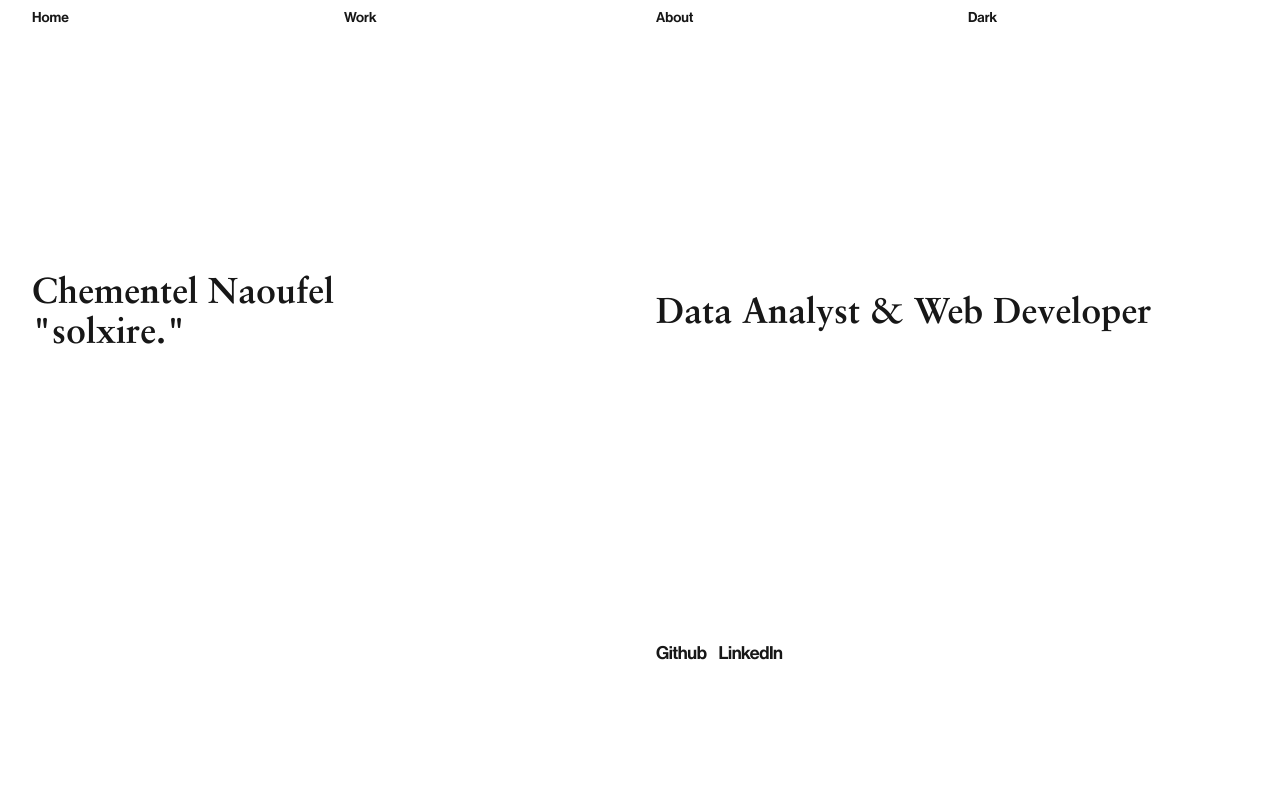
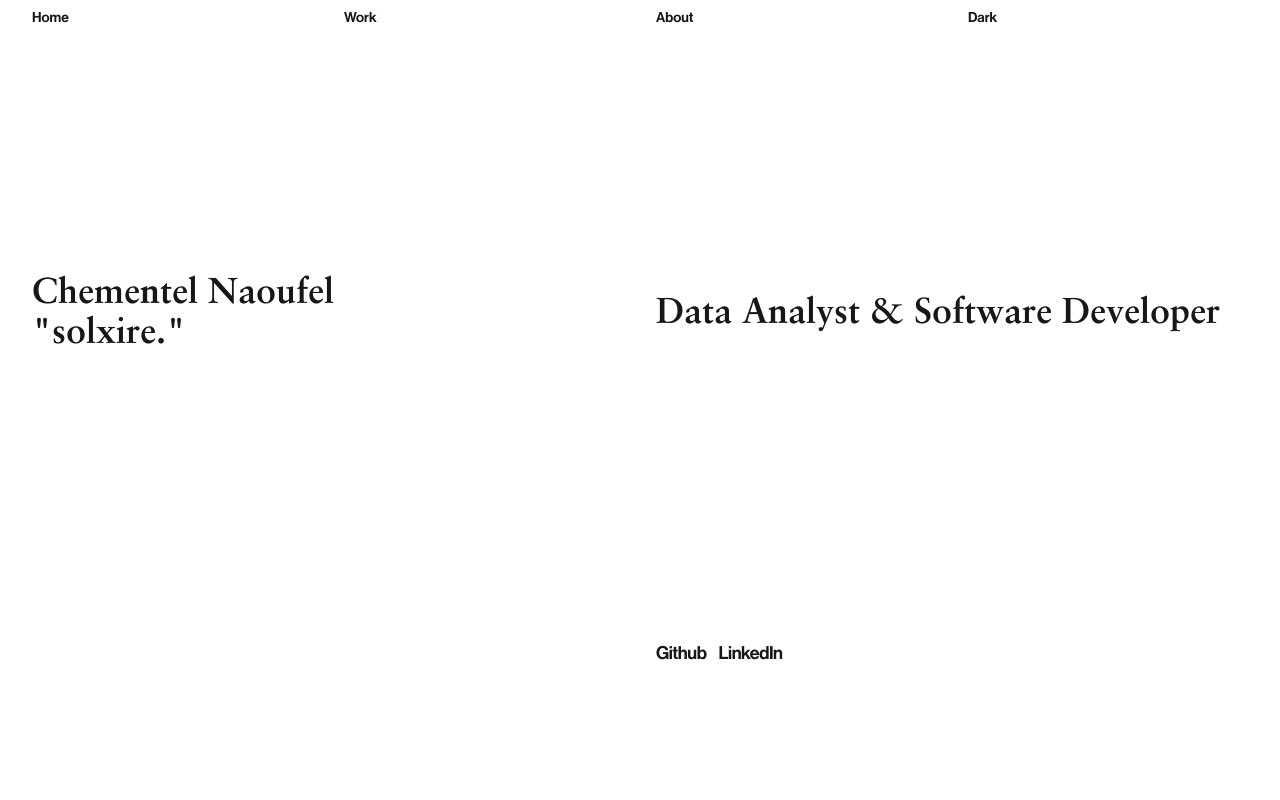
Before and after one commit to solxire88/personal-website, a Next.js app: page / in a window 1280 px wide. Shown: the top 800 px of the page. Built offline with nearby package versions, Linux system fonts and the light colour scheme.

Commit message:
update Hero

```diff
--- a/src/components/Hero.tsx
+++ b/src/components/Hero.tsx
@@ -18,7 +18,7 @@ export default function Hero() {
                 whileInView={{ x: 0, opacity: 1 }}
                 viewport={{ once: true, amount: 0.5 }}
                 transition={{ duration: 1.5, ease: 'easeInOut' }}
-                className='col-span-2 lg:text-4xl md:text-4xl sm:text-3xl  text-3xl font-serif font-bold items-center'>Data Analyst & Web Developer</motion.div>
+                className='col-span-2 lg:text-4xl md:text-4xl sm:text-3xl  text-3xl font-serif font-bold items-center'>Data Analyst & Software Developer</motion.div>
             <div className='col-span-2 text-4xl font-serif font-bold items-center'></div>
             <div className='col-span-1 text-lg font-sans font-bold flex gap-3 align-center justify-end md:justify-start py-0 md:py-25'>
                 <motion.a
```
